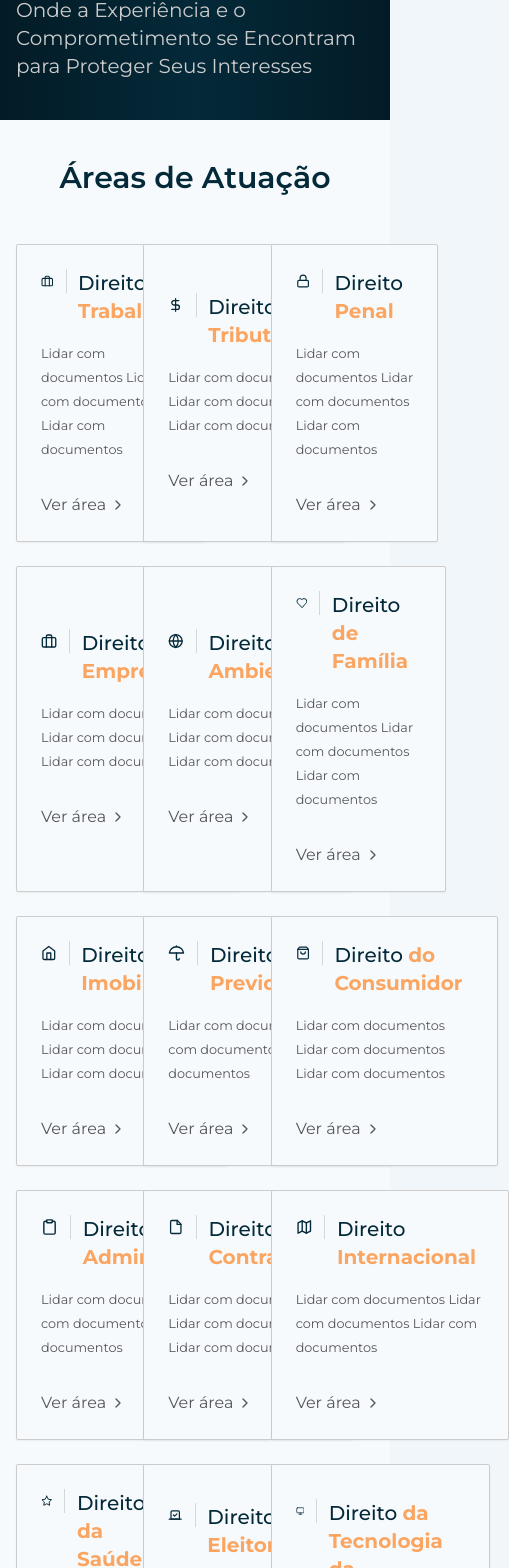
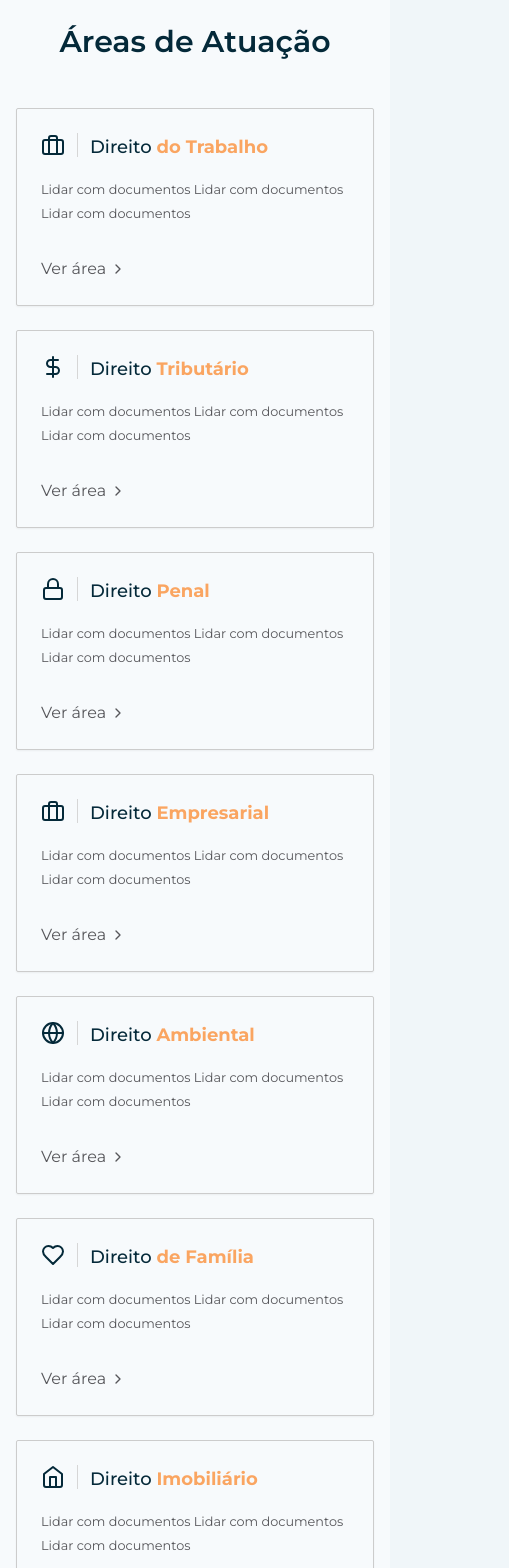
Before and after one commit to charmingruby/consulmagno-e-assis, a Next.js app: page /areas-de-atuacao in a window 390 px wide. Shown: the part 332-1900 px from the top of the page, 509 px wide, since content can reach past the window. Built offline with nearby package versions, Linux system fonts and the light colour scheme.

Commit message:
iniciando areas de atuações especifica

```diff
--- a/src/app/(public)/(routes)/areas-de-atuacao/[id]/page.tsx
+++ b/src/app/(public)/(routes)/areas-de-atuacao/[id]/page.tsx
@@ -1,4 +1,8 @@
+import { PageTitle } from '@/components/page-title'
+import { Button } from '@/components/ui/button'
 import * as Container from '@/components/ui/container'
+import { ArrowLeft, ArrowRight } from 'lucide-react'
+import Link from 'next/link'
 
 interface AreaPageProps {
   params: { id: string }
@@ -9,9 +13,22 @@ export default function AreaPage({ params }: AreaPageProps) {
 
   return (
     <>
-      <Container.Root border="borderBottom">
-        <Container.Content className="pt-24">
-          hero informative - {areaId}
+      <Container.Root className="pt-16 bg-primary-gradient">
+        <Container.Content className="md:pt-24 flex flex-col items-start gap-6 pt-8">
+          <h2 className="text-white font-bold md:text-5xl text-3xl">
+            Conheça mais sobre {areaId}
+          </h2>
+        </Container.Content>
+      </Container.Root>
+
+      <Container.Root className=" bg-secondary-main py-0 ">
+        <Container.Content spacing="spaceless" className=" py-2">
+          <div className="text-primary-main">
+            <Link href={'#'} prefetch={false} className="flex gap-1 ">
+              <ArrowLeft></ArrowLeft>
+              <span>Voltar</span>
+            </Link>
+          </div>
         </Container.Content>
       </Container.Root>
 
@@ -31,8 +48,22 @@ export default function AreaPage({ params }: AreaPageProps) {
         <Container.Content>veja tambem</Container.Content>
       </Container.Root>
 
-      <Container.Root>
-        <Container.Content>cta para contato</Container.Content>
+      <Container.Root backgroundColor="default">
+        <Container.Content className="flex flex-col items-center gap-8">
+          <div className="max-w-2xl mx-auto text-center flex flex-col gap-8 items-center">
+            <PageTitle title="Ficou interessado?" />
+            <p>
+              Lorem ipsum dolor sit amet, consectetur adipisicing elit.
+              Explicabo eius enim illum, dolorem nulla nesciunt quaerat ab. Quod
+              natus exercitationem quis, consequatur eaque sint earum quia
+              incidunt labore ea eos.
+            </p>
+          </div>
+          <Button className="w-fit flex items-center justify-center gap-2">
+            <span>Entre em contato</span>
+            <ArrowRight className="text-secondary-main h-4 w-4" />
+          </Button>
+        </Container.Content>
       </Container.Root>
     </>
   )
--- a/src/app/(public)/(routes)/areas-de-atuacao/components/name-card.tsx
+++ b/src/app/(public)/(routes)/areas-de-atuacao/components/name-card.tsx
@@ -19,7 +19,7 @@ export function NameCard({ icon: Icon, ...props }: NameCardProps) {
 
           <div className="h-6 w-px bg-gray-100" />
 
-          <div className="text-xl">
+          <div className="text-lg md:text-xl">
             <span className="font-medium">Direito </span>
             <span className="font-bold text-secondary-main">{props.name}</span>
           </div>
--- a/src/app/(public)/(routes)/areas-de-atuacao/page.tsx
+++ b/src/app/(public)/(routes)/areas-de-atuacao/page.tsx
@@ -22,15 +22,34 @@ import {
 } from 'lucide-react'
 
 export default function AreasDeAtuaçao() {
+  const itens = [
+    { name: 'do Trabalho', url: '#', icon: Briefcase },
+    { name: 'Tributário', url: '#', icon: DollarSign },
+    { name: 'Penal', url: '#', icon: Lock },
+    { name: 'Empresarial', url: '#', icon: Briefcase },
+    { name: 'Ambiental', url: '#', icon: Globe },
+    { name: 'de Família', url: '#', icon: Heart },
+    { name: 'Imobiliário', url: '#', icon: Home },
+    { name: 'Previdenciário', url: '#', icon: Umbrella },
+    { name: 'do Consumidor', url: '#', icon: ShoppingBag },
+    { name: 'Administrativo', url: '#', icon: Clipboard },
+    { name: 'Contratual', url: '#', icon: File },
+    { name: 'Internacional', url: '#', icon: Map },
+    { name: 'da Saúde', url: '#', icon: Star },
+    { name: 'Eleitoral', url: '#', icon: Vote },
+    { name: 'da Tecnologia da Informação', url: '#', icon: Monitor },
+    { name: 'de Propriedade Intelectual', url: '#', icon: PenTool },
+  ]
+
   return (
     <>
       {/* HERO */}
       <Container.Root className="pt-16 bg-primary-gradient">
-        <Container.Content className="pt-24 flex flex-col items-center gap-6">
-          <h2 className="text-white font-bold text-5xl">
+        <Container.Content className="md:pt-24 flex flex-col items-center gap-6 pt-8">
+          <h2 className="text-white font-bold md:text-5xl text-3xl">
             Conheça Nossas Áreas de Atuação
           </h2>
-          <span className="text-gray-200 text-xl">
+          <span className="text-gray-200 text-lg md:text-xl">
             Onde a Experiência e o Comprometimento se Encontram para Proteger
             Seus Interesses
           </span>
@@ -39,50 +58,15 @@ export default function AreasDeAtuaçao() {
 
       {/* Áreas de Atuação */}
       <Container.Root backgroundColor="white">
-        <Container.Content>
+        <Container.Content className="">
           <div className="grid grid-row">
             <div className="flex justify-center mb-12">
               <PageTitle title="Áreas de Atuação" />
             </div>
-            <div className="grid grid-cols-3 gap-6 ">
-              <NameCard name="do Trabalho" url="#" icon={Briefcase} />
-              <NameCard name="Tributário" url="#" icon={DollarSign} />
-
-              <NameCard name="Penal" url="#" icon={Lock} />
-
-              <NameCard name="Empresarial" url="#" icon={Briefcase} />
-
-              <NameCard name="Ambiental" url="#" icon={Globe} />
-
-              <NameCard name="de Família" url="#" icon={Heart} />
-
-              <NameCard name="Imobiliário" url="#" icon={Home} />
-
-              <NameCard name="Previdenciário" url="#" icon={Umbrella} />
-
-              <NameCard name="do Consumidor" url="#" icon={ShoppingBag} />
-
-              <NameCard name="Administrativo" url="#" icon={Clipboard} />
-
-              <NameCard name="Contratual" url="#" icon={File} />
-
-              <NameCard name="Internacional" url="#" icon={Map} />
-
-              <NameCard name="da Saúde" url="#" icon={Star} />
-
-              <NameCard name="Eleitoral" url="#" icon={Vote} />
-
-              <NameCard
-                name="da Tecnologia da Informação"
-                url="#"
-                icon={Monitor}
-              />
-
-              <NameCard
-                name="de Propriedade Intelectual"
-                url="#"
-                icon={PenTool}
-              />
+            <div className="grid gap-6 md:grid-cols-2 lg:grid-cols-3 items-center justify-center ">
+              {itens.map(({ name, url, icon }, index) => (
+                <NameCard name={name} url={url} icon={icon} key={index} />
+              ))}
             </div>
           </div>
         </Container.Content>
```
